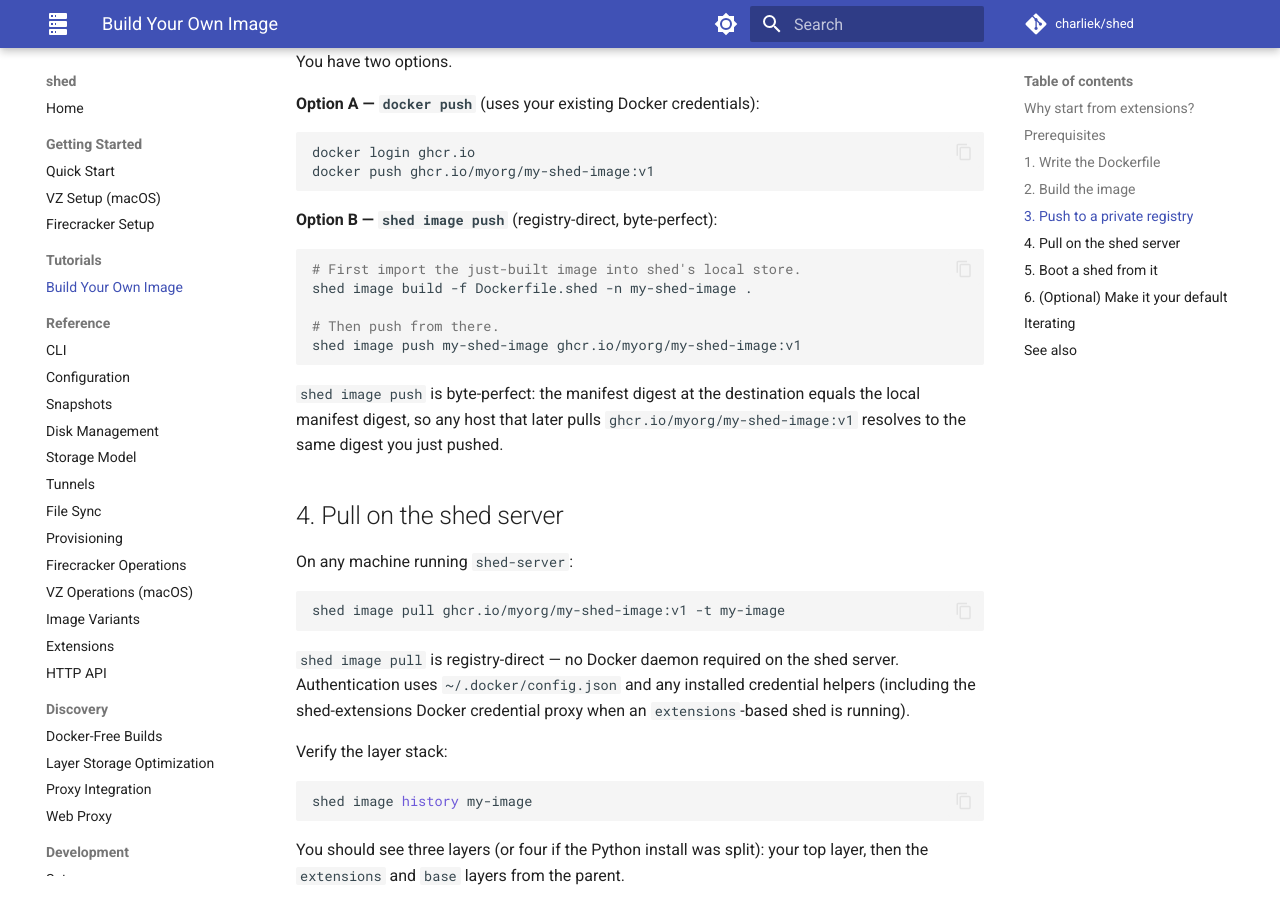
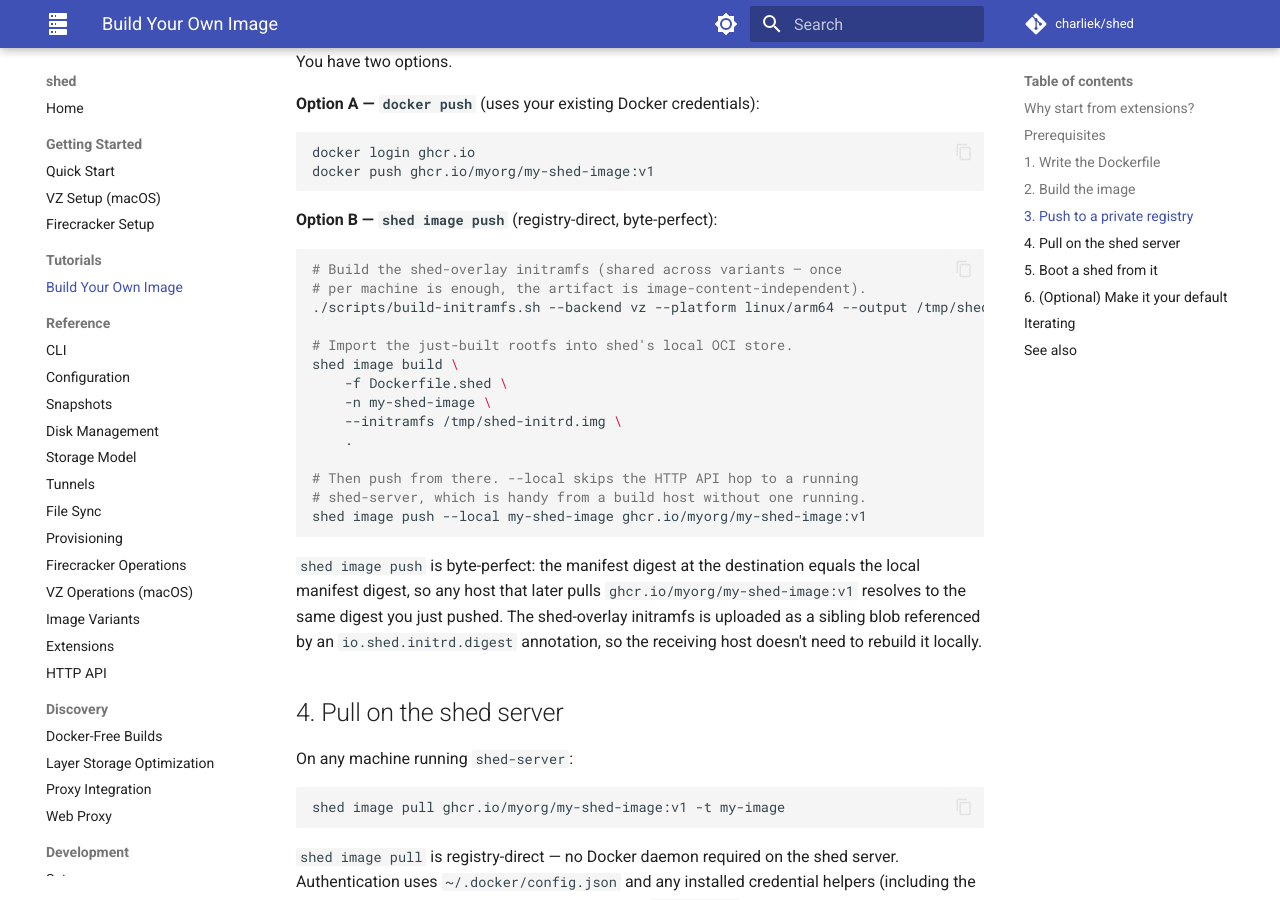
Before and after one commit to charliek/shed, an MkDocs documentation site: the page built from docs/tutorials/build-your-own-image.md, in a window 1280 px wide and 900 px high, scrolled down 2552 px. Built offline with MkDocs 1.6.1 and Material for MkDocs 9.7.7, drawn with Linux system fonts in a browser that asks for light colours; comment, search, counter and statistics services are not loaded.

Commit message:
docs: bring image build/push references current
Adds documentation for the new flags the boot-validation work
surfaced:

- shed image build now requires --initramfs <path> when producing
  bootable shed images (the shed-overlay initramfs that drives
  overlayfs assembly + pivot_root). docs/reference/cli.md has the
  full flag table plus a copy-pasteable two-step example
  (build-initramfs.sh → shed image build).
- shed image push gained --local for the CI publish flow (skip the
  HTTP API, read the OCI store directly). docs/reference/cli.md
  documents the flag and shows both server-mediated and local
  invocations.
- docs/tutorials/build-your-own-image.md updates the "Option B —
  shed image push" walkthrough so it reflects the actual flow:
  build-initramfs.sh first, then shed image build --initramfs,
  then shed image push --local.

Co-Authored-By: Claude Opus 4.7 (1M context) <noreply@anthropic.com>

````diff
--- a/docs/tutorials/build-your-own-image.md
+++ b/docs/tutorials/build-your-own-image.md
@@ -122,17 +122,28 @@ docker push ghcr.io/myorg/my-shed-image:v1
 **Option B — `shed image push`** (registry-direct, byte-perfect):
 
 ```bash
-# First import the just-built image into shed's local store.
-shed image build -f Dockerfile.shed -n my-shed-image .
+# Build the shed-overlay initramfs (shared across variants — once
+# per machine is enough, the artifact is image-content-independent).
+./scripts/build-initramfs.sh --backend vz --platform linux/arm64 --output /tmp/shed-initrd.img
 
-# Then push from there.
-shed image push my-shed-image ghcr.io/myorg/my-shed-image:v1
+# Import the just-built rootfs into shed's local OCI store.
+shed image build \
+    -f Dockerfile.shed \
+    -n my-shed-image \
+    --initramfs /tmp/shed-initrd.img \
+    .
+
+# Then push from there. --local skips the HTTP API hop to a running
+# shed-server, which is handy from a build host without one running.
+shed image push --local my-shed-image ghcr.io/myorg/my-shed-image:v1
 ```
 
 `shed image push` is byte-perfect: the manifest digest at the
 destination equals the local manifest digest, so any host that later
 pulls `ghcr.io/myorg/my-shed-image:v1` resolves to the same digest you
-just pushed.
+just pushed. The shed-overlay initramfs is uploaded as a sibling blob
+referenced by an `io.shed.initrd.digest` annotation, so the receiving
+host doesn't need to rebuild it locally.
 
 ## 4. Pull on the shed server
 
````
Also changed, not shown: docs/reference/cli.md (+26 -4 lines).
